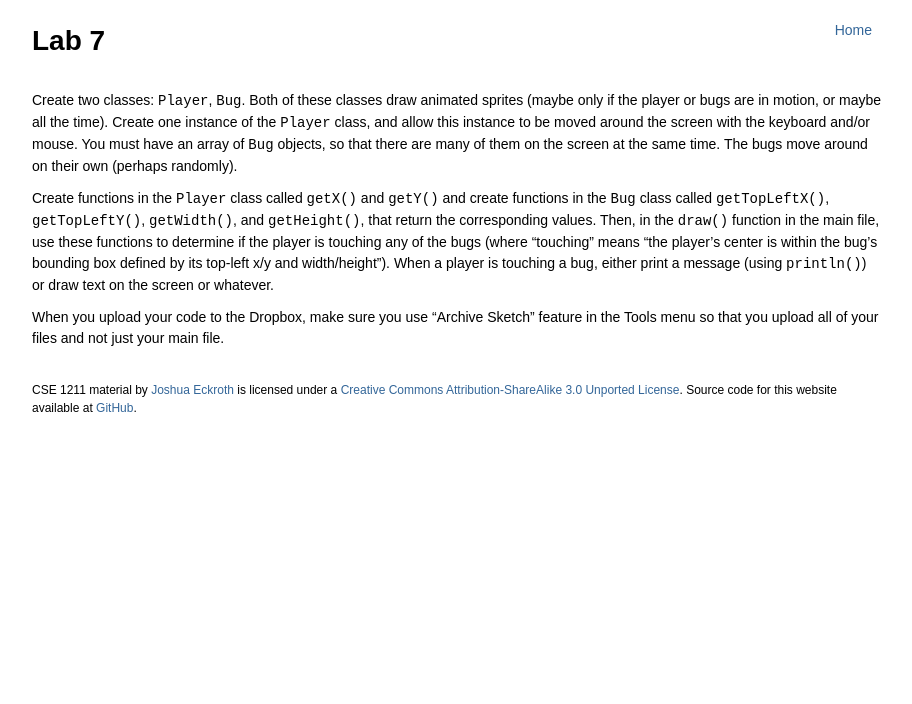
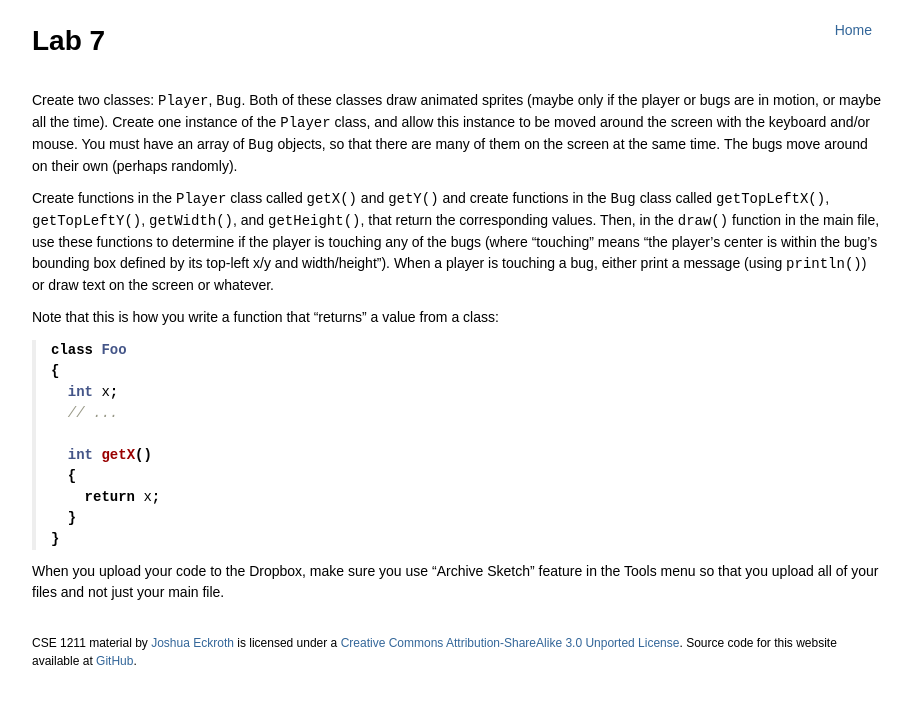
Before and after one commit to joshuaeckroth/cse1211-website, a Jekyll site: the page built from labs/_posts/2013-10-23-lab-7.markdown, in a window 1280 px wide. Shown: the top 704 px of the page, without its empty margins (183-1095 px from the left). Built offline with Jekyll 4.4.1, drawn with Linux system fonts in a browser that asks for light colours; Markdown is read by kramdown in place of the engine named in the settings; comment, search, counter and statistics services are not loaded.

Commit message:
Added example of getX() function in lab 7.

```diff
--- a/labs/_posts/2013-10-23-lab-7.markdown
+++ b/labs/_posts/2013-10-23-lab-7.markdown
@@ -10,6 +10,21 @@ Create two classes: `Player`, `Bug`. Both of these classes draw animated sprites
 
 Create functions in the `Player` class called `getX()` and `getY()` and create functions in the `Bug` class called `getTopLeftX()`, `getTopLeftY()`, `getWidth()`, and `getHeight()`, that return the corresponding values. Then, in the `draw()` function in the main file, use these functions to determine if the player is touching any of the bugs (where "touching" means "the player's center is within the bug's bounding box defined by its top-left x/y and width/height"). When a player is touching a bug, either print a message (using `println()`) or draw text on the screen or whatever.
 
+Note that this is how you write a function that "returns" a value from a class:
+
+{% highlight java %}
+class Foo
+{
+  int x;
+  // ...
+
+  int getX()
+  {
+    return x;
+  }
+}
+{% endhighlight %}
+
 When you upload your code to the Dropbox, make sure you use "Archive Sketch"
 feature in the Tools menu so that you upload all of your files and
 not just your main file.
```
